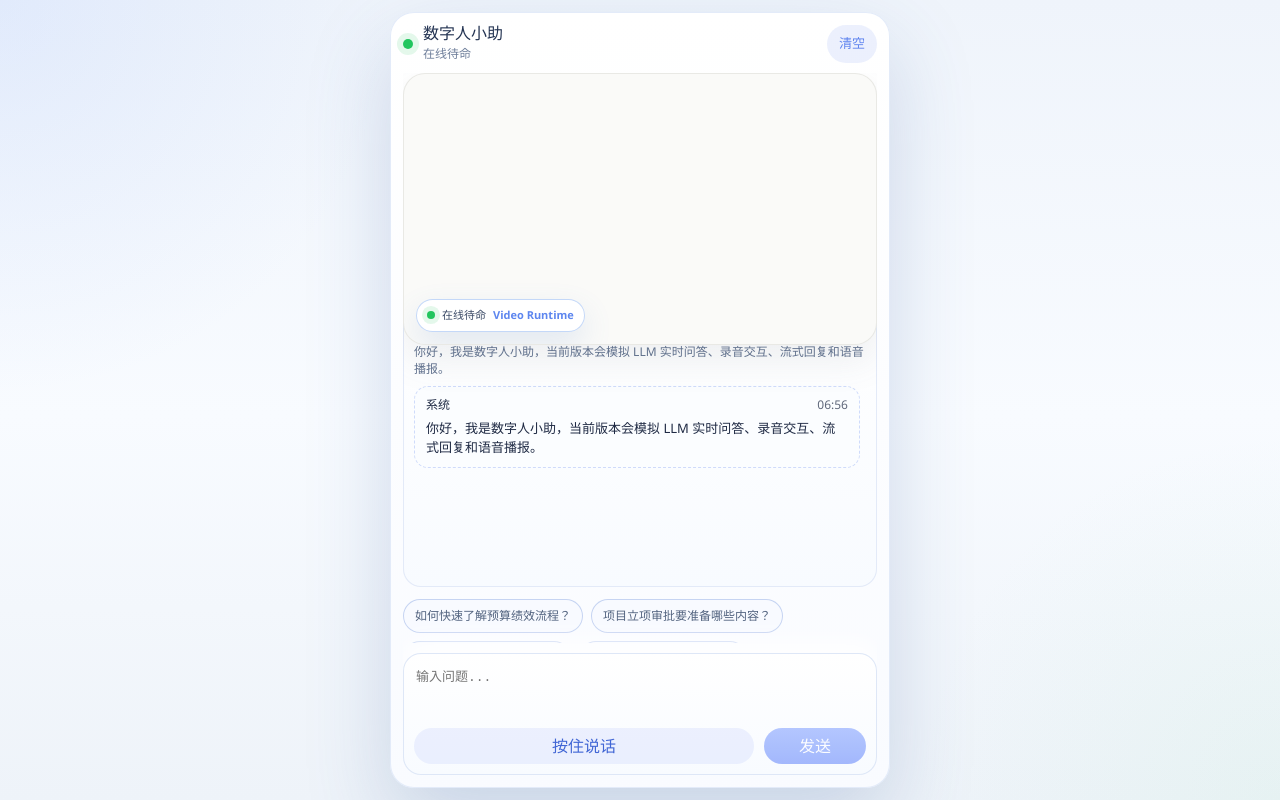
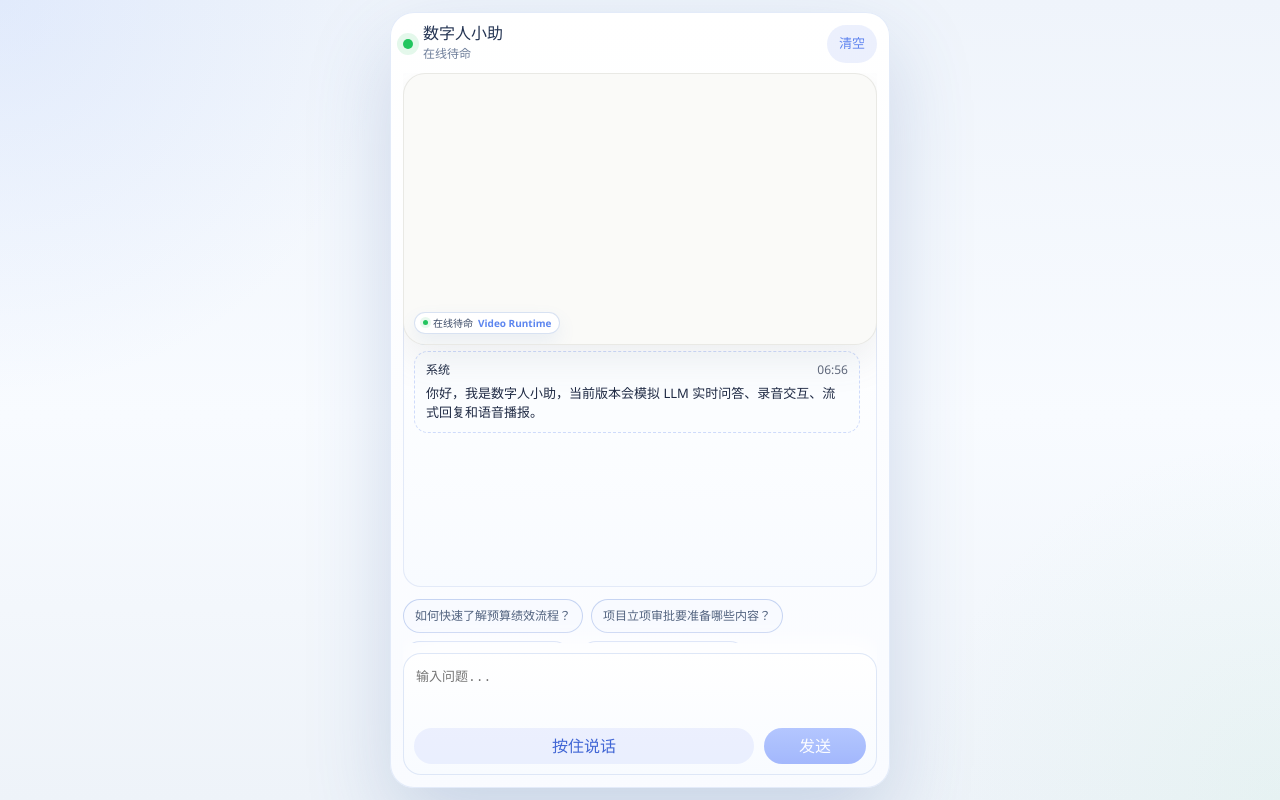
Before and after one commit to xikedafeige/digital-human, a Vue app: page / in a window 1280 px wide. Built offline with nearby package versions, Linux system fonts and the light colour scheme.

Commit message:
feat: 数字人demo-数字人形象视频切换样式调试

```diff
--- a/src/components/digital-human/DigitalHumanAssistant.vue
+++ b/src/components/digital-human/DigitalHumanAssistant.vue
@@ -300,8 +300,9 @@ watch(
 .assistant-panel__chat-card {
   display: grid;
   grid-template-rows: auto minmax(0, 1fr);
-  gap: 12px;
-  padding: 14px 14px 12px;
+  gap: 8px;
+  padding: 12px 12px 10px;
+  padding-top: 30px;
   border-radius: 24px;
   border: 1px solid rgba(226, 233, 248, 0.95);
   background: linear-gradient(180deg, #ffffff, #f8fbff);
@@ -311,37 +312,45 @@ watch(
 }
 
 .assistant-panel__chat-header {
-  display: grid;
+  display: flex;
+  align-items: center;
   gap: 8px;
+  min-width: 0;
 }
 
 .assistant-panel__llm-chip {
   display: inline-flex;
   align-items: center;
-  gap: 8px;
+  flex: none;
+  gap: 5px;
   width: fit-content;
-  padding: 8px 12px;
+  padding: 4px 8px;
   border-radius: 999px;
   border: 1px solid rgba(187, 213, 250, 0.9);
   background: rgba(240, 247, 255, 0.9);
   color: #5d85ef;
-  font-size: 12px;
+  font-size: 10px;
   font-weight: 700;
+  line-height: 1.2;
 }
 
 .assistant-panel__llm-dot {
-  width: 9px;
-  height: 9px;
+  width: 6px;
+  height: 6px;
   border-radius: 50%;
   background: #33c47a;
-  box-shadow: 0 0 0 4px rgba(51, 196, 122, 0.14);
+  box-shadow: 0 0 0 3px rgba(51, 196, 122, 0.12);
 }
 
 .assistant-panel__runtime-tip {
+  min-width: 0;
   margin: 0;
   color: #60718e;
-  font-size: 13px;
-  line-height: 1.6;
+  font-size: 12px;
+  line-height: 1.4;
+  overflow: hidden;
+  text-overflow: ellipsis;
+  white-space: nowrap;
 }
 
 .assistant-suggestions {
@@ -507,8 +516,9 @@ watch(
   }
 
   .assistant-panel__chat-card {
-    gap: 8px;
-    padding: 10px;
+    gap: 6px;
+    padding: 8px 10px;
+    padding-top: 30px;
     border-radius: 18px;
   }
 
@@ -517,12 +527,13 @@ watch(
   }
 
   .assistant-panel__llm-chip {
-    padding: 6px 10px;
+    padding: 3px 7px;
+    font-size: 10px;
   }
 
   .assistant-panel__runtime-tip {
-    font-size: 12px;
-    line-height: 1.45;
+    font-size: 11px;
+    line-height: 1.3;
   }
 
   .assistant-suggestions {
--- a/src/components/digital-human/VideoDigitalHumanStage.vue
+++ b/src/components/digital-human/VideoDigitalHumanStage.vue
@@ -333,43 +333,44 @@ onBeforeUnmount(() => {
 
 .video-stage__badge {
   position: absolute;
-  left: 18px;
-  bottom: 18px;
+  left: 12px;
+  bottom: 12px;
   z-index: 3;
   display: inline-flex;
   align-items: center;
-  gap: 10px;
-  padding: 10px 14px;
+  gap: 6px;
+  padding: 6px 9px;
   border-radius: 999px;
   background: rgba(255, 255, 255, 0.92);
-  border: 1px solid rgba(193, 214, 248, 0.95);
-  box-shadow: 0 12px 30px rgba(92, 135, 204, 0.16);
+  border: 1px solid rgba(210, 222, 240, 0.86);
+  box-shadow: 0 8px 18px rgba(92, 135, 204, 0.1);
   color: #3b4a66;
-  font-size: 12px;
+  font-size: 10px;
   font-weight: 600;
+  line-height: 1;
 }
 
 .video-stage__badge-dot {
-  width: 10px;
-  height: 10px;
+  width: 6px;
+  height: 6px;
   border-radius: 50%;
   background: #22c55e;
-  box-shadow: 0 0 0 5px rgba(34, 197, 94, 0.12);
+  box-shadow: 0 0 0 3px rgba(34, 197, 94, 0.1);
 }
 
 .video-stage__badge-dot.is-listening {
   background: #38bdf8;
-  box-shadow: 0 0 0 5px rgba(56, 189, 248, 0.14);
+  box-shadow: 0 0 0 3px rgba(56, 189, 248, 0.12);
 }
 
 .video-stage__badge-dot.is-thinking {
   background: #f59e0b;
-  box-shadow: 0 0 0 5px rgba(245, 158, 11, 0.14);
+  box-shadow: 0 0 0 3px rgba(245, 158, 11, 0.12);
 }
 
 .video-stage__badge-dot.is-speaking {
   background: #4f78ff;
-  box-shadow: 0 0 0 5px rgba(79, 120, 255, 0.14);
+  box-shadow: 0 0 0 3px rgba(79, 120, 255, 0.12);
 }
 
 .video-stage__badge em {
@@ -383,16 +384,16 @@ onBeforeUnmount(() => {
   }
 
   .video-stage__badge {
-    left: 12px;
-    bottom: 12px;
-    gap: 7px;
-    padding: 7px 10px;
-    font-size: 11px;
+    left: 10px;
+    bottom: 10px;
+    gap: 5px;
+    padding: 5px 8px;
+    font-size: 10px;
   }
 
   .video-stage__badge-dot {
-    width: 8px;
-    height: 8px;
+    width: 5px;
+    height: 5px;
   }
 }
 </style>
```
